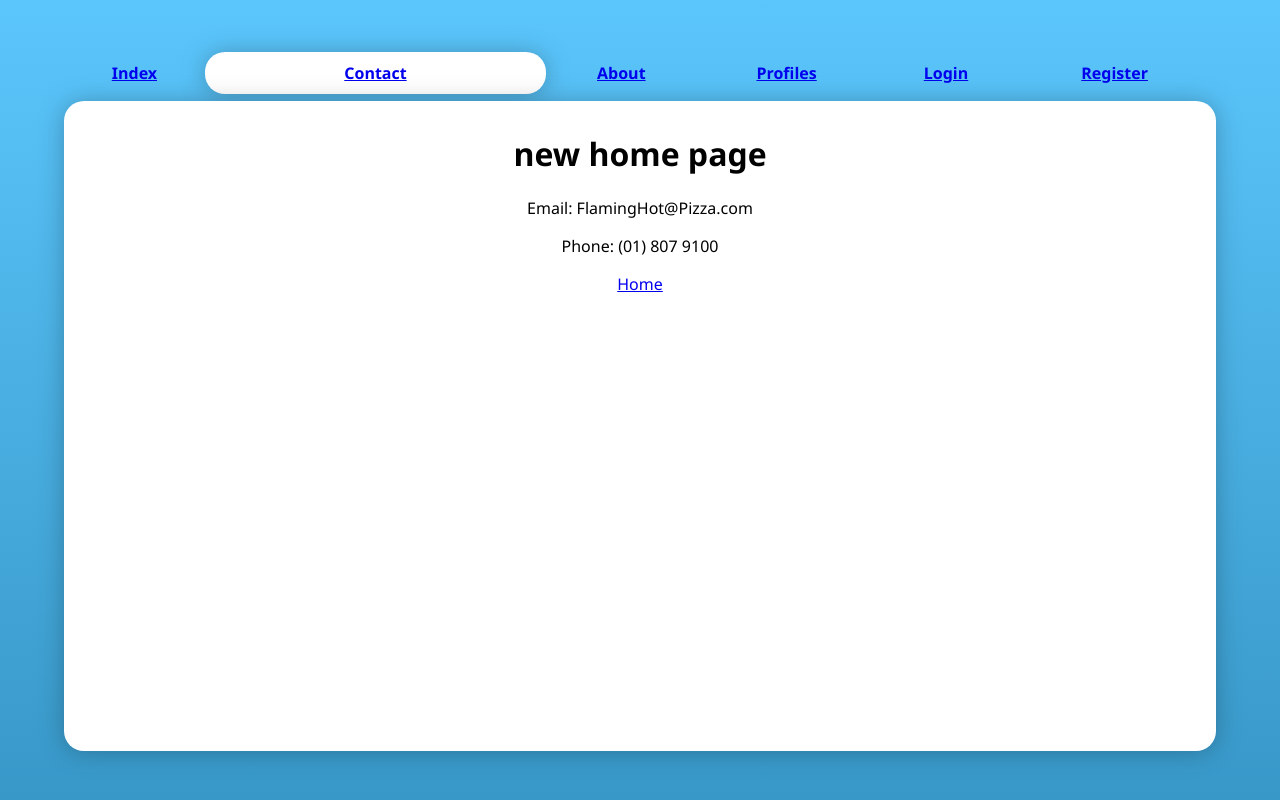
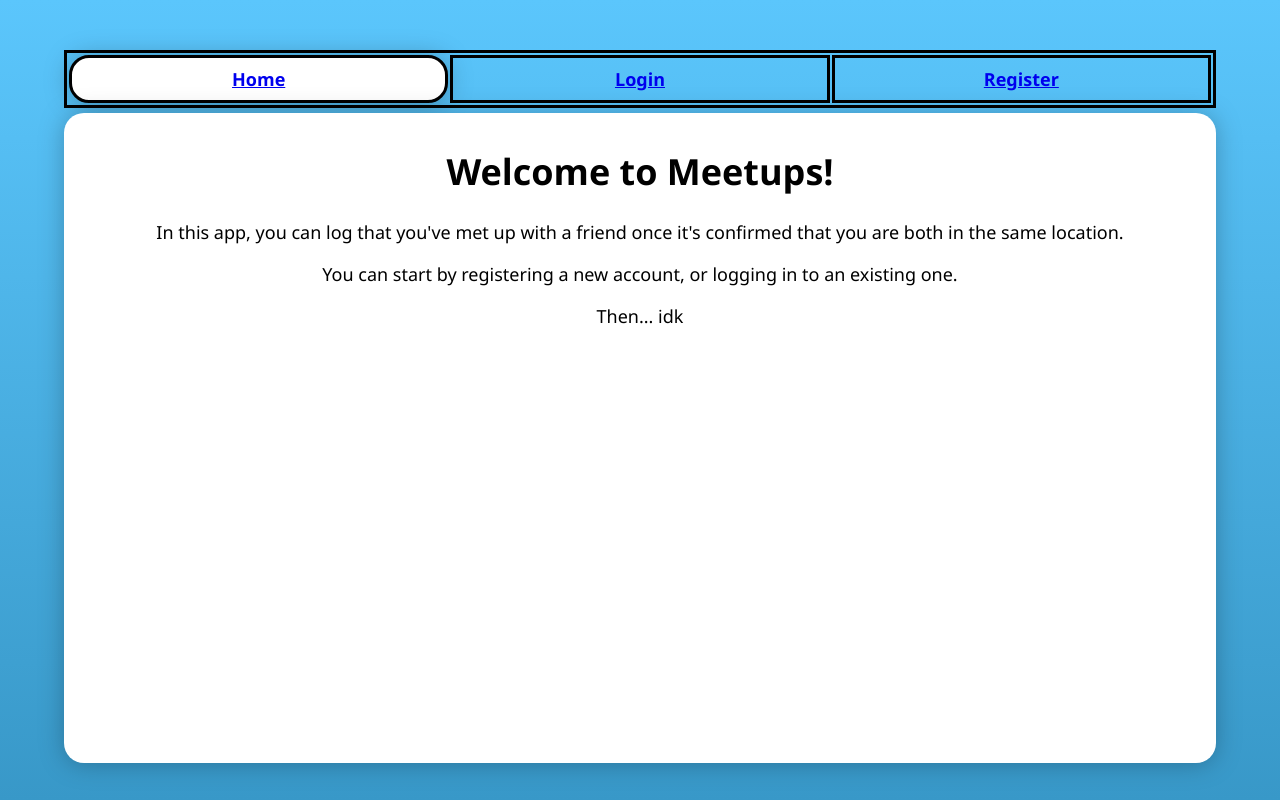
Before and after one commit to haefae222/Pizza_app, a Django app: page /contact/ in a window 1280 px wide. Run offline with Django 3.2, Linux system fonts and the light colour scheme; lists and menus that the app fills with data are empty.

Commit message:
Cleaned up CSS

```diff
--- a/meetups/assignment_1/meetups/templates/about.html
+++ b/meetups/assignment_1/meetups/templates/about.html
@@ -13,10 +13,9 @@ might switch it to something else
         filter: drop-shadow(0px 1px 12px rgba(0, 0, 0, 0.25));
         border-radius: 20px;
         height: 40px;
-        width: 30%;
     }
 </style>
 
-<p>about page</p>
+<p>not in use</p>
 
 {% endblock %}
--- a/meetups/assignment_1/meetups/templates/base.html
+++ b/meetups/assignment_1/meetups/templates/base.html
@@ -9,6 +9,7 @@
             margin: 0;
             background: linear-gradient(to bottom, #5BC6FC, #3898C8);
             font-family:'Segoe UI', Tahoma, Geneva, Verdana, sans-serif;
+            font-size: large;
         }
         .content {
             background-color: white;
@@ -23,8 +24,6 @@
             background-color: white;
             filter: drop-shadow(0px 1px 12px rgba(0, 0, 0, 0.25));
             border-radius: 20px;
-            height: 40px;
-            width: 30%;
         }
         .fullcontent {
             width: 90vw;
@@ -36,7 +35,13 @@
         table {
             width: 100%;
             height: 25px;
+            table-layout: fixed;
             margin-bottom: 5px;
+            border: solid;
+        }
+        th {
+            border: solid;
+            width: auto;
         }
     </style>
 </head>
@@ -49,10 +54,10 @@ probably not going to keep it as a list for the sake
 of easier formatting-->
     <div class="fullcontent">
         <table>
-            <th class="indexpage"><a href="{% url 'Index' %}">Index</a></th>
-            <th class="contactpage"><a href="{% url 'contact' %}">Contact</a></th>
-            <th class="aboutpage"><a href="{% url 'about' %}">About</a></th>
-            <th class="user_list"><a href="{% url 'user_list' %}">Profiles</a></th>
+            <!--<th class="indexpage"><a href="{% url 'Index' %}">Index</a></th>-->
+            <th class="contactpage"><a href="{% url 'contact' %}">Home</a></th>
+            <!--<th class="aboutpage"><a href="{% url 'about' %}">About</a></th>
+            <th class="user_list"><a href="{% url 'user_list' %}">Profiles</a></th>-->
             {% if user.is_authenticated %}
             <th class="logoutpage"><a href="/logout">Logout</a></th>
             <th class="history"><a href="{% url 'history' %}">Meetup History</a></th>
--- a/meetups/assignment_1/meetups/templates/contact.html
+++ b/meetups/assignment_1/meetups/templates/contact.html
@@ -12,14 +12,16 @@ inlcudes a link back to the index page.
         filter: drop-shadow(0px 1px 12px rgba(0, 0, 0, 0.25));
         border-radius: 20px;
         height: 40px;
-        width: 30%;
+    }
+    p {
+        margin-left: 10px;
+        margin-right: 10px;
     }
 </style>
 
 
-<h1>new home page</h1>
-<p> Email: FlamingHot@Pizza.com</p>
-<p> Phone: (01) 807 9100</p>
-<a href="/">Home</a>
-
+<h1>Welcome to Meetups!</h1>
+<p>In this app, you can log that you've met up with a friend once it's confirmed that you are both in the same location.</p>
+<p>You can start by registering a new account, or logging in to an existing one.</p>
+<p>Then... idk</p>
 {% endblock %}
--- a/meetups/assignment_1/meetups/templates/register.html
+++ b/meetups/assignment_1/meetups/templates/register.html
@@ -21,6 +21,6 @@ only visible when not logged in
     <form action="." method="POST">
     {% csrf_token %}
     {{ form.as_table }}
-    <button type="submit">SUBMIT</button>
+    <button type="submit">Register</button>
     </form>
 {%  endblock %}
```
Also changed, not shown: meetups/assignment_1/meetups/templates/create_meetup.html (+10 -0 lines), meetups/assignment_1/meetups/templates/friends_list.html (+13 -0 lines), meetups/assignment_1/meetups/templates/history.html (+13 -0 lines), meetups/assignment_1/db.sqlite3.
